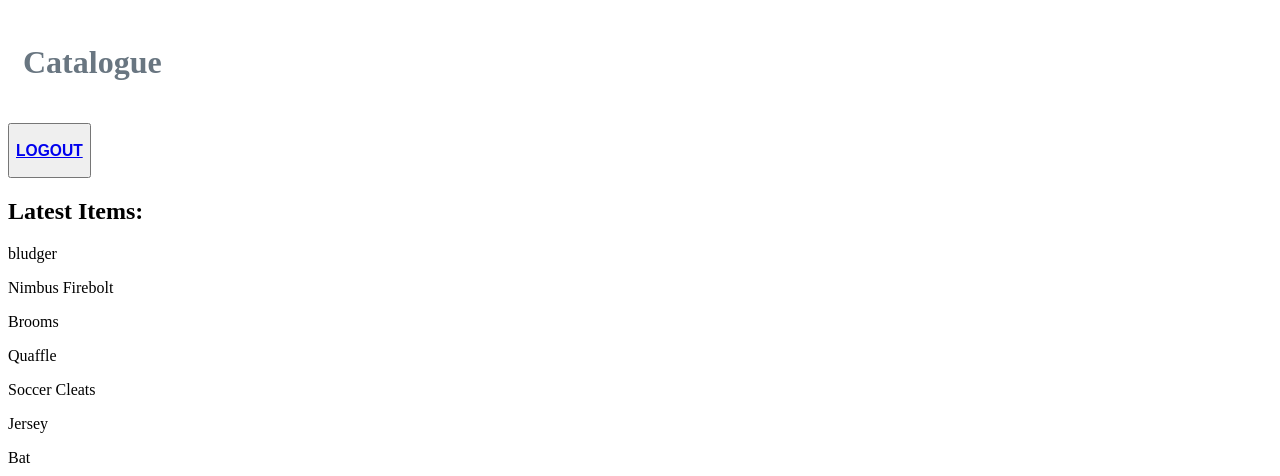
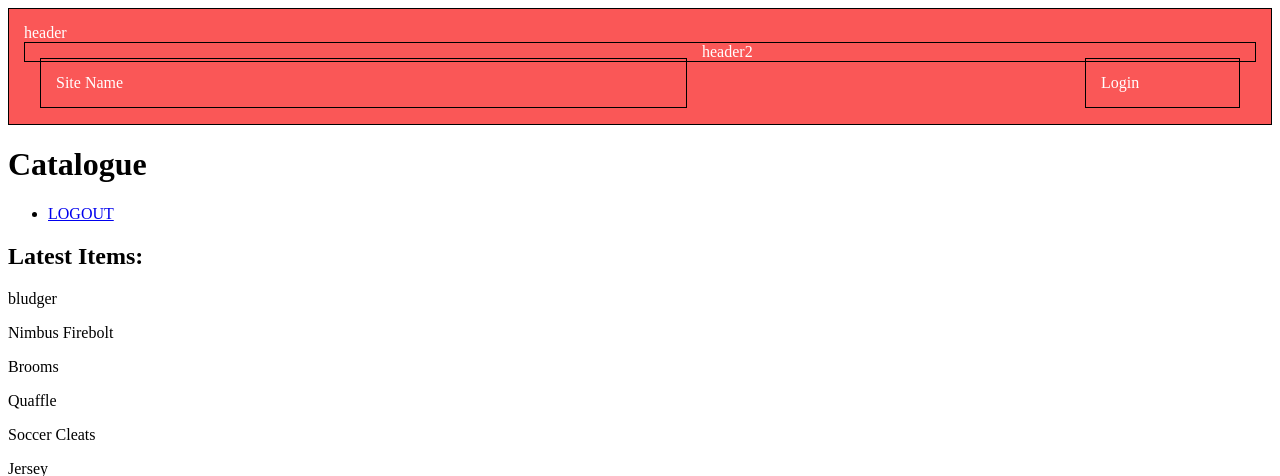
Before and after one commit to moe-elsadig/FSND-P2, a Flask app: page /categories/ in a window 1280 px wide. Shown: the top 476 px of the page. Run offline with Flask 2, Linux system fonts and the light colour scheme; a user stored in the database is signed in; data comes from the database, SQL or seed files in the repository; parts of the project's set-up code (start-up, migrations or seed data) failed here and were passed over.

Commit message:
Refactor Style

```diff
--- a/vagrant/static/styles.css
+++ b/vagrant/static/styles.css
@@ -1,9 +1,29 @@
+.design-border{
+    border: 1px solid black ;
+}
+.login-btn{
+    padding: none;
+    float: right;
+    max-width: 10%;
+}
+.site-name {
+    float: left;
+    max-width: 50%;
+}
+.header-content {
+    margin: 15px;
+    padding: 15px;
+    width: 960px;
+}
+.flex-container {
+    display: flex;
+}
+
 header {
     font-weight: 400;
-    -webkit-font-smoothing: antialiased;
-    color: #697681;
-
-    background: white;
+    color: #ffffff;
+    background: #fa5757;
     height: 85px;
     padding: 15px;
-    }
+    max-width: 1300px;
+}
--- a/vagrant/templates/catalogue.html
+++ b/vagrant/templates/catalogue.html
@@ -1,4 +1,5 @@
-<html>
+<!DOCTYPE html>
+<html lang="en">
 
   <head>
       <!-- Link this file to the styles.css file in the static folder -->
@@ -6,16 +7,31 @@
     </head>
 
   <body>
-    <header>
-      <h1>Catalogue</h1>
+
+
+
+    <header class="design-border">
+      header
+      <div class="design-border">
+        header2
+        <div class="design-border site-name header-content">
+          Site Name
+        </div>
+        <div class="design-border login-btn header-content">
+          Login
+        </div>
+      </div>
     </header>
 
-      <!-- Check if a user is logged in and show the correct button -->
-      {% if log_in_stat == None %}
-      <button><a href={{url_for('showLogin')}} ><h3>LOGIN</h3></a></button>
-      {% else %}
-      <button><a href={{url_for('gdisconnect')}} ><h3>LOGOUT</h3></a></button>
-      {% endif %}
+    <h1>Catalogue</h1>
+    <ul>
+        <!-- Check if a user is logged in and show the correct button -->
+        {% if log_in_stat == None %}
+          <li><a href={{url_for('showLogin')}} >LOGIN</a></li>
+        {% else %}
+          <li><a href={{url_for('gdisconnect')}} >LOGOUT</a></li>
+        {% endif %}
+    </ul>
 
     {% with messages = get_flashed_messages() %}
       {% if messages %}
--- a/vagrant/templates/publicCatalogue.html
+++ b/vagrant/templates/publicCatalogue.html
@@ -8,10 +8,10 @@
   <body>
     <header>
       <h1>Catalogue</h1>
-    </header>
 
       <!-- Check if a user is logged in and show the correct button -->
       <button><a href={{url_for('showLogin')}} ><h3>LOGIN</h3></a></button>
+    </header>
 
     {% with messages = get_flashed_messages() %}
       {% if messages %}
```
